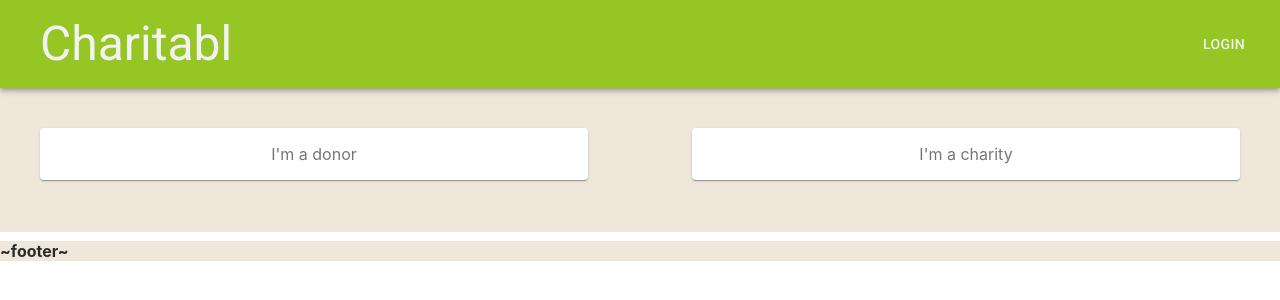
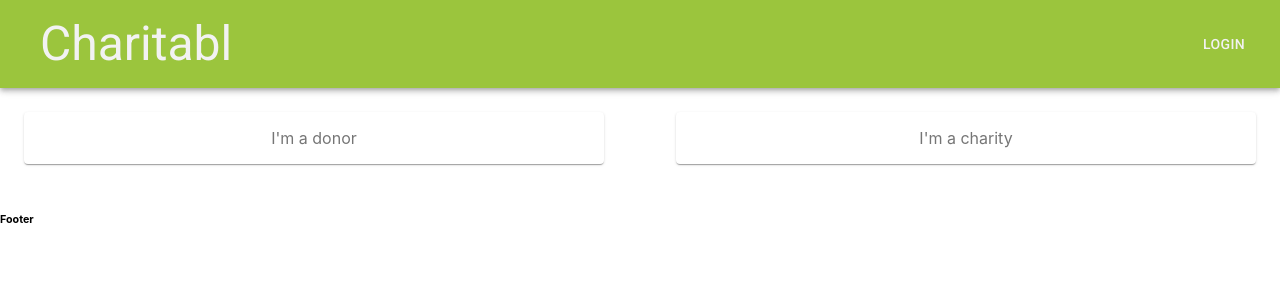
Before and after one commit to RandomHilarity/charitabl, a React (Create React App) app: page / in a window 1280 px wide. Shown: the top 300 px of the page. Built offline with nearby package versions, Linux system fonts and the light colour scheme.

Commit message:
added more components and stories

```diff
--- a/src/App.css
+++ b/src/App.css
@@ -23,27 +23,27 @@
 
 /* Colours */
 
-.orange {
-  background-color: #e55812;
+.blue {
+  background-color: #5bc0eb;
   color: #efe7da
 }
 
-.eggshell {
-  background-color: #efe7da;
+.yellow {
+  background-color: #fde74c;
   color: #2b2b2b
 }
 
 .green {
-  background-color: #95c623;
-  color: #2b2b2b
-}
-
-.navy {
-  background-color: #0e4749;
+  background-color: #9bc53d;
   color: #efe7da
 }
 
-.dark {
-  background-color: #002626;
+.red {
+  background-color: #c3423f;
   color: #efe7da
 }
+
+.black {
+  background-color: #211a1e;
+  color: #efe7da
+}
--- a/src/App.js
+++ b/src/App.js
@@ -10,14 +10,14 @@ import { ThemeProvider } from '@material-ui/styles';
 const theme = createMuiTheme({
   palette: {
     primary: {
-      main: '#95C623',
+      main: '#9bc53d',
       contrastText: '#f2f2f2',
     },
     secondary: {
-      main: '#0e4749'
+      main: '#5bc0eb'
     },
     error: {
-      main: '#e55812'
+      main: '#c3423f'
     }
   }
 });
--- a/src/components/landing.js
+++ b/src/components/landing.js
@@ -6,11 +6,11 @@ import Grid from '@material-ui/core/Grid';
 const useStyles = makeStyles(theme => ({
   root: {
     flexGrow: 1,
-    margin: theme.spacing(5),
+    padding: theme.spacing(5),
   },
   paper: {
     padding: theme.spacing(2),
-    margin: theme.spacing(5),
+    margin: theme.spacing(3),
     textAlign: 'center',
     color: theme.palette.text.secondary,
   },
@@ -20,7 +20,7 @@ export default function CenteredGrid() {
   const classes = useStyles();
 
   return (
-    <div className={classes.root} class="eggshell">
+    <div className={classes.root} class="navy">
       <Grid container spacing={3}>
         <Grid item xs={6}>
           <Paper className={classes.paper}>I'm a donor</Paper>
--- a/src/components/layouts/footer.js
+++ b/src/components/layouts/footer.js
@@ -1,6 +1,6 @@
 import React from 'react'
 
 export default props =>
-  <div class="eggshell">
-    <h4>~footer~</h4>
-  </div>
+  <h6>
+    Footer
+  </h6>
```
Also changed, not shown: 2 other files (tests, documents, lock files or other folders).
